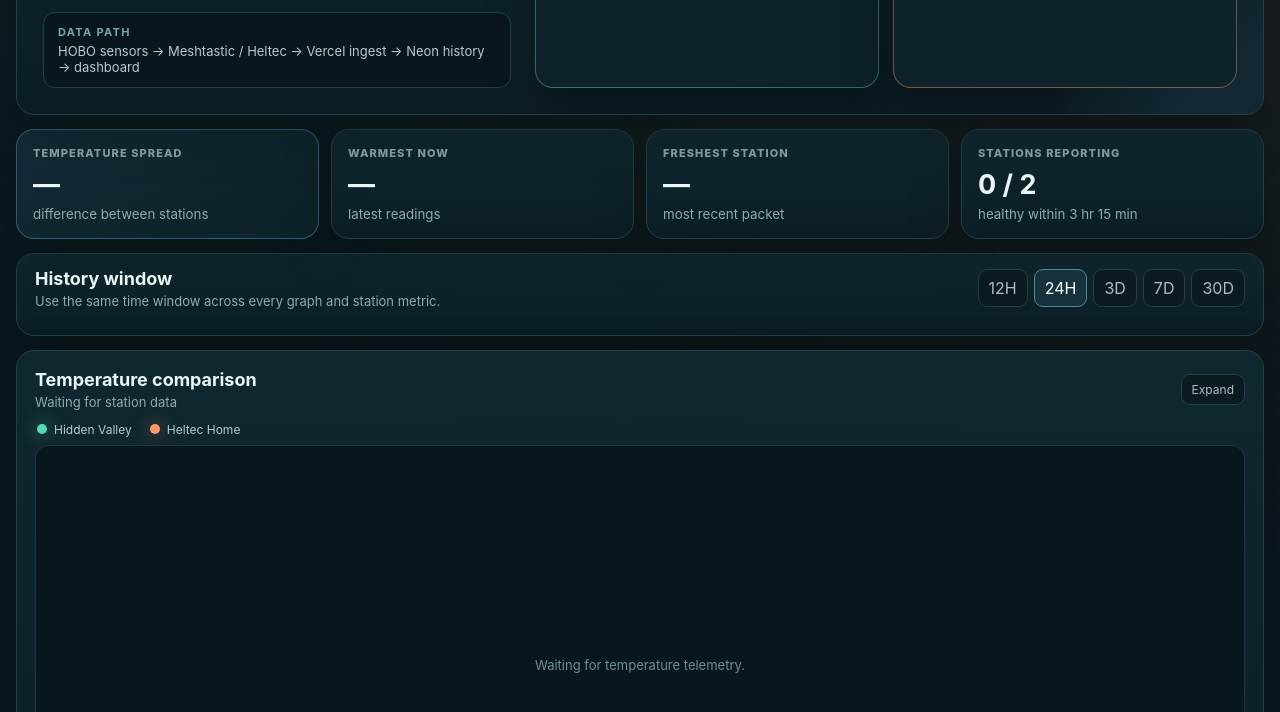
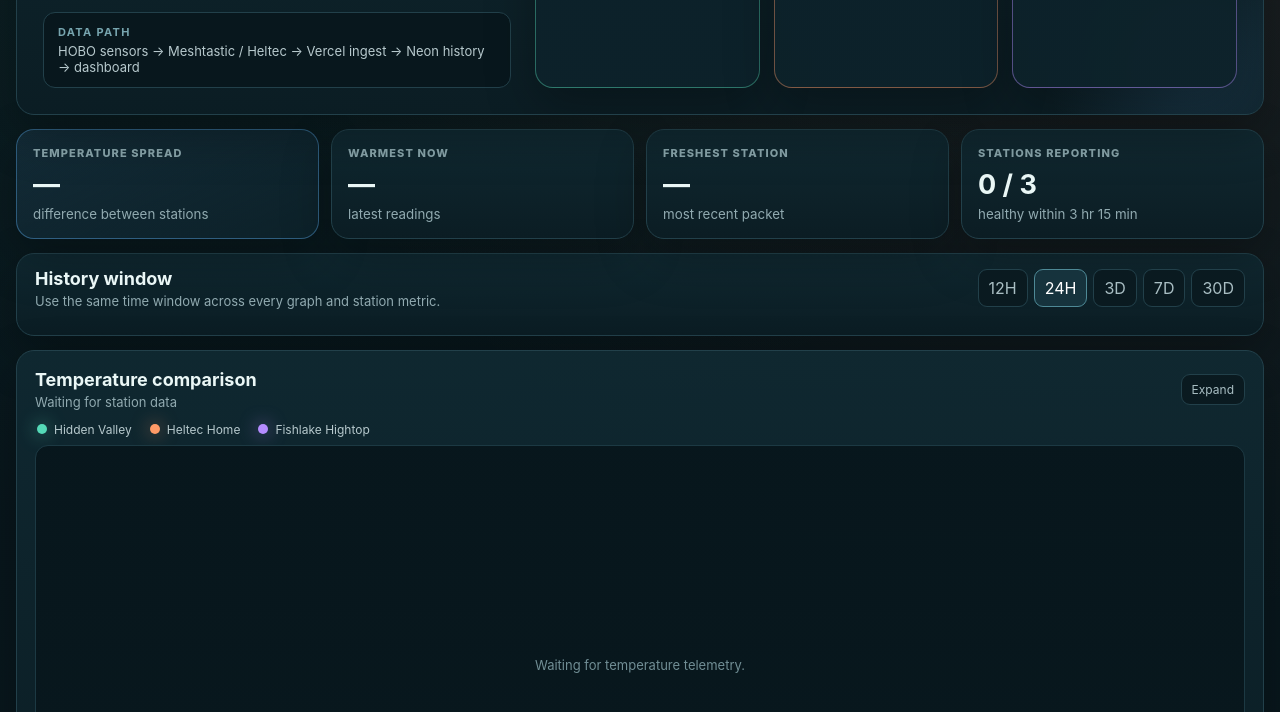
Before and after one commit to canyoncountryadventure/Meshtastic, a website: page index.html in a window 1280 px wide. Shown: the part 365-1077 px from the top of the page. Drawn offline with nearby package versions, Linux system fonts and the light colour scheme; no server answers.

Commit message:
Load Fishlake Hightop dashboard extension

```diff
--- a/index.html
+++ b/index.html
@@ -153,6 +153,7 @@
 })();
 </script>
 <script src="/dashboard.js?v=20260828-two-station"></script>
+<script src="/fishlake.js?v=20260830-fishlake"></script>
 <script>
 if (window.__meshtasticNativeSetInterval) {
   window.setInterval = window.__meshtasticNativeSetInterval;
```
